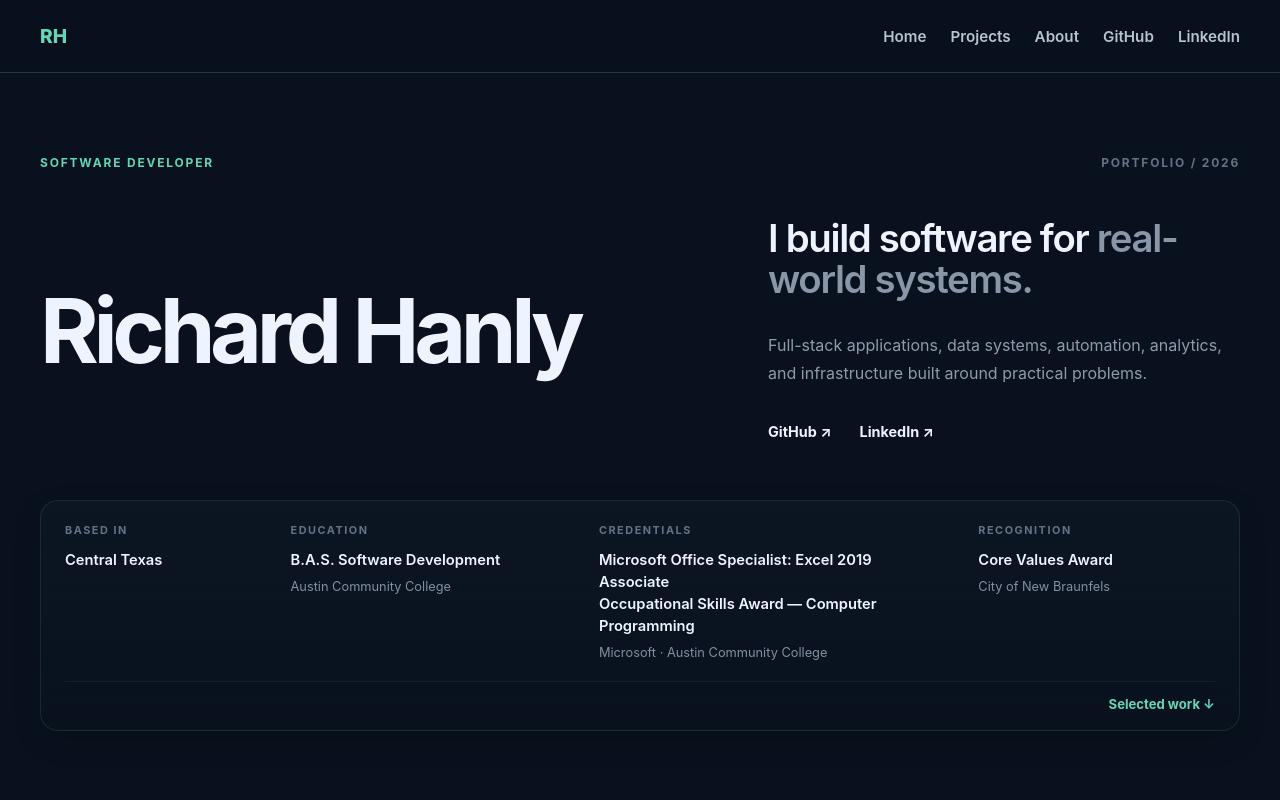
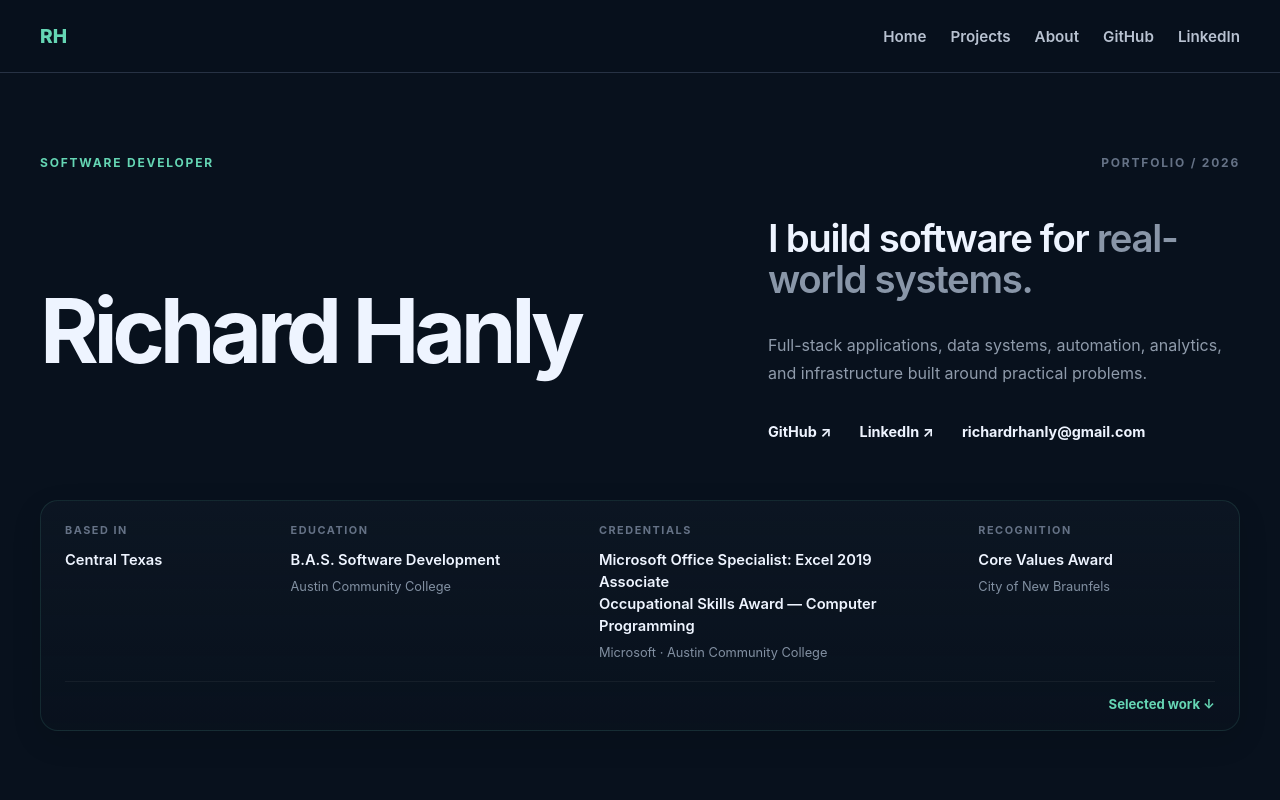
Before and after one commit to richardrhanly-us/Portfolio, a React (Vite) app: page / in a window 1280 px wide. Shown: the top 800 px of the page. Built offline with nearby package versions, Linux system fonts and the light colour scheme.

Commit message:
Add email to header

```diff
--- a/src/pages/Home.tsx
+++ b/src/pages/Home.tsx
@@ -40,6 +40,10 @@ function Home() {
                 rel="noreferrer"
               >
                 LinkedIn ↗
+              </a>
+
+              <a href="mailto:richardrhanly@gmail.com">
+                richardrhanly@gmail.com
               </a>
             </div>
           </div>
```
